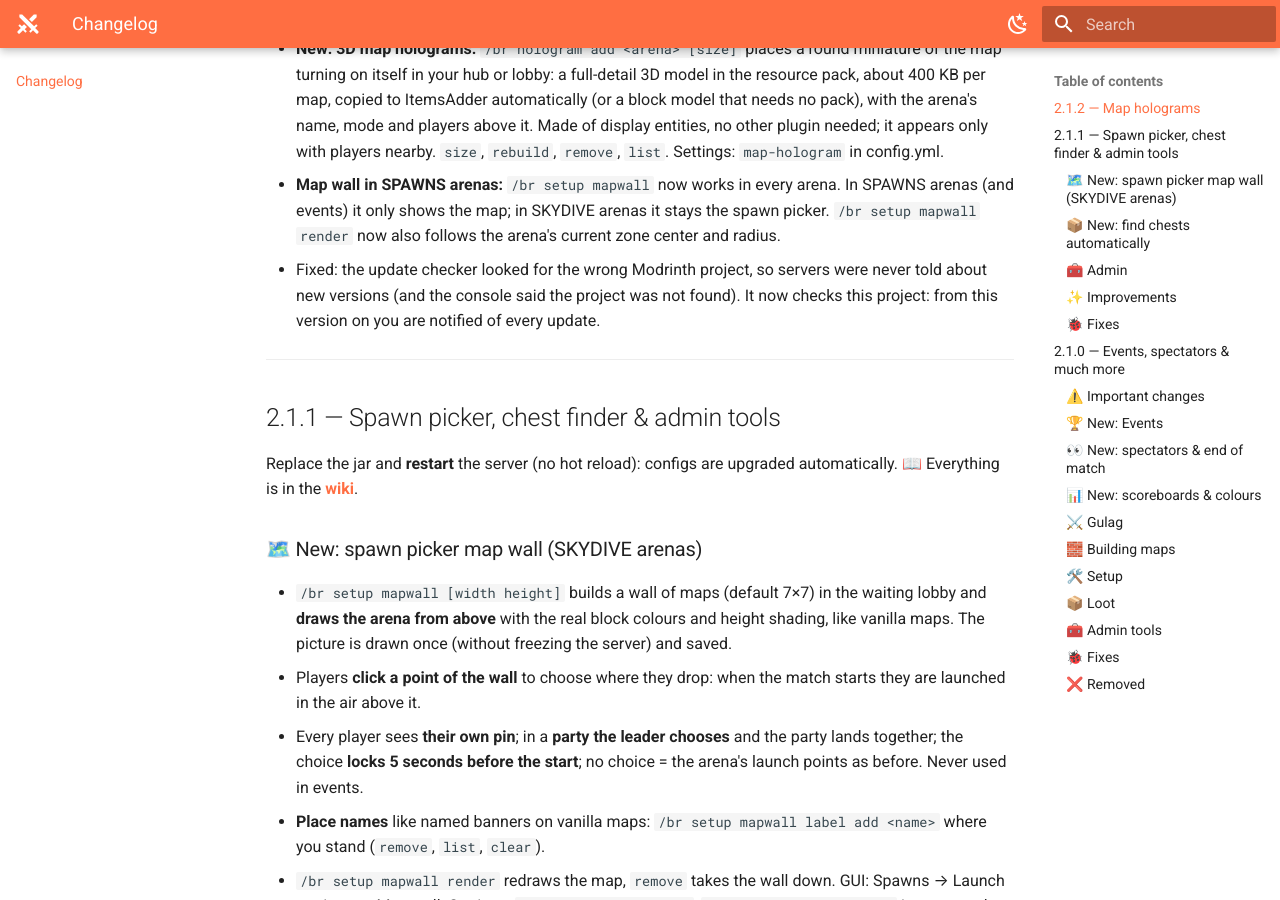
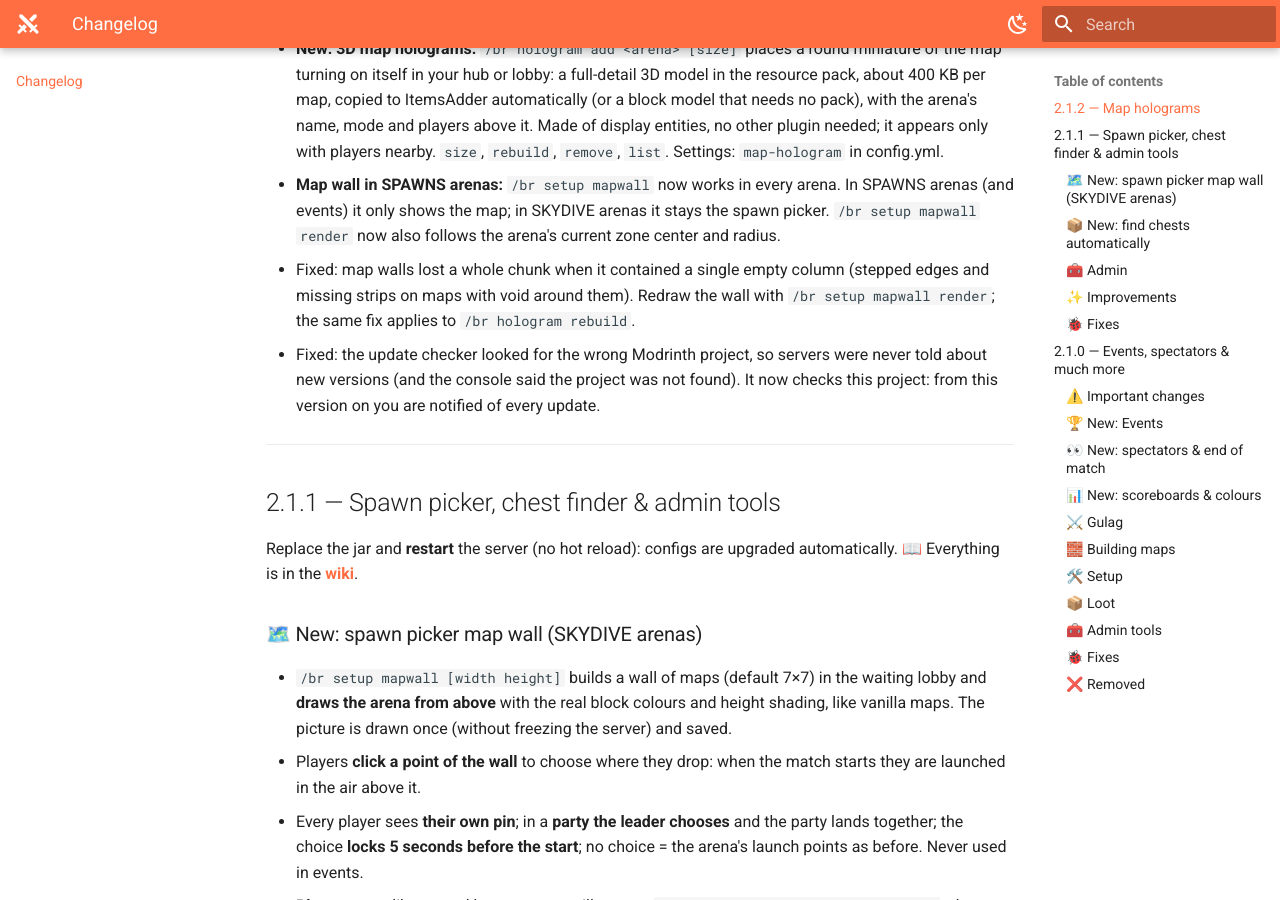
Before and after one commit to Giuseppe-Marco/mrtbattleroyale-wiki, an MkDocs documentation site: the page built from docs/changelog.md, in a window 1280 px wide and 900 px high, scrolled down 308 px. Built offline with MkDocs 1.6.1 and Material for MkDocs 9.7.7, drawn with Linux system fonts in a browser that asks for light colours.

Commit message:
Changelog: map wall chunk fix
Co-Authored-By: Claude Opus 5.5 <noreply@anthropic.com>

```diff
--- a/docs/changelog.md
+++ b/docs/changelog.md
@@ -6,6 +6,7 @@ Full version history: [Modrinth versions](https://modrinth.com/plugin/battleroya
 
 - **New: 3D map holograms.** `/br hologram add <arena> [size]` places a round miniature of the map turning on itself in your hub or lobby: a full-detail 3D model in the resource pack, about 400 KB per map, copied to ItemsAdder automatically (or a block model that needs no pack), with the arena's name, mode and players above it. Made of display entities, no other plugin needed; it appears only with players nearby. `size`, `rebuild`, `remove`, `list`. Settings: `map-hologram` in config.yml.
 - **Map wall in SPAWNS arenas:** `/br setup mapwall` now works in every arena. In SPAWNS arenas (and events) it only shows the map; in SKYDIVE arenas it stays the spawn picker. `/br setup mapwall render` now also follows the arena's current zone center and radius.
+- Fixed: map walls lost a whole chunk when it contained a single empty column (stepped edges and missing strips on maps with void around them). Redraw the wall with `/br setup mapwall render`; the same fix applies to `/br hologram rebuild`.
 - Fixed: the update checker looked for the wrong Modrinth project, so servers were never told about new versions (and the console said the project was not found). It now checks this project: from this version on you are notified of every update.
 
 ---
```
